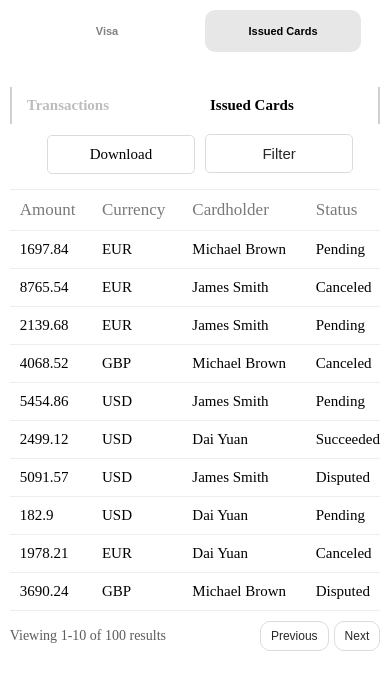
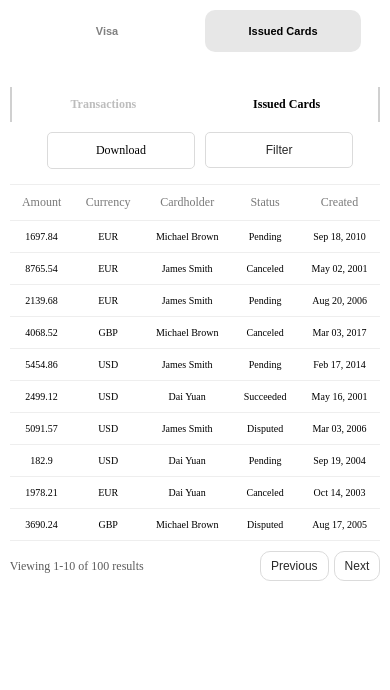
Before and after one commit to omarshokry11/visa, a React (Vite) app: page / in a window 390 px wide. Both pictures are taken after a click on the button "Issued Cards". Shown: the top 690 px of the page. Built offline with nearby package versions, Linux system fonts and the light colour scheme.

Commit message:
update table responsive

```diff
--- a/src/Component/Style/TableStatus.scss
+++ b/src/Component/Style/TableStatus.scss
@@ -13,6 +13,8 @@
     justify-content: space-between;
     @media (max-width: 767px) {
       display: block;
+      width: 100%;
+      overflow: hidden;
     }
     .title-btn {
       display: inline-block;
@@ -21,6 +23,8 @@
       font-weight: 600;
       @media (max-width: 700px) {
         width: 50%;
+        font-size: 12px;
+        text-align: center;
       }
     }
     .transactions-btn {
@@ -52,6 +56,7 @@
           width: 40%;
           text-align: center;
           margin-top: 10px;
+          font-size: 12px;
         }
       }
       .filter-btn {
@@ -63,21 +68,21 @@
     }
   }
   .table-container {
-    width: 100%;
-    @media (max-width: 884px) {
-      text-align: center;
-    }
-    @media (max-width: 700px) {
-      width: 500px;
-      text-align: center;
-    }
     th {
       color: #797979;
       font-weight: normal;
       font-size: 17px;
+      @media (max-width: 700px) {
+        font-size: 12px;
+        text-align: center;
+      }
     }
     td {
       font-size: 15px;
+      @media (max-width: 700px) {
+        font-size: 10px;
+        text-align: center;
+      }
     }
   }
   .pagination {
@@ -87,6 +92,9 @@
     margin-top: 10px;
     font-size: 14px;
     color: #5c5c5c;
+    @media (max-width: 700px) {
+      font-size: 12px;
+    }
     .buttons-container {
       button {
         margin-left: 5px;
```
